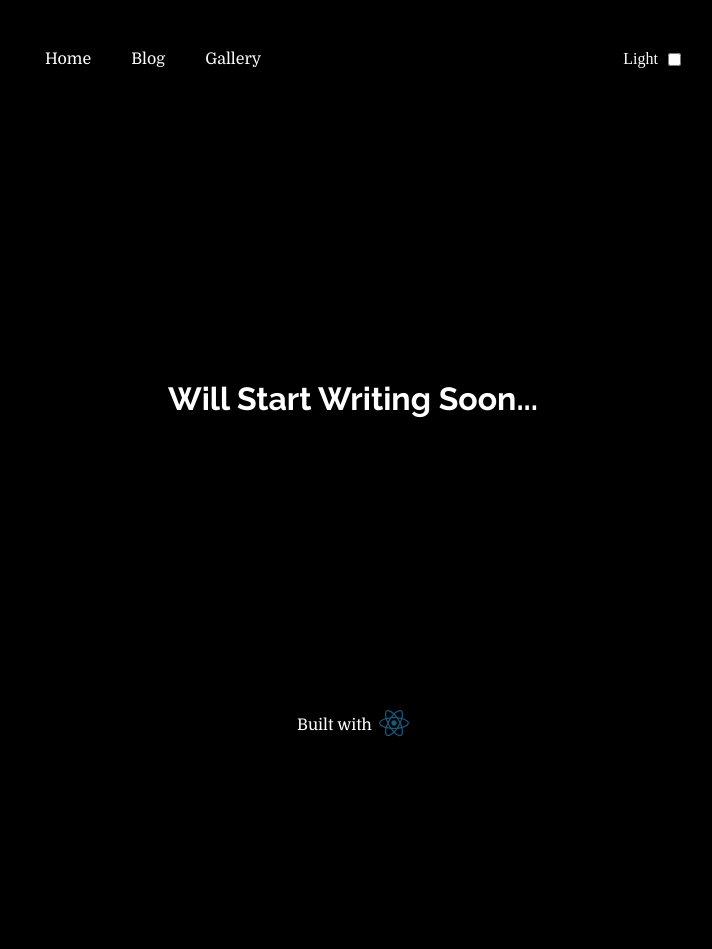
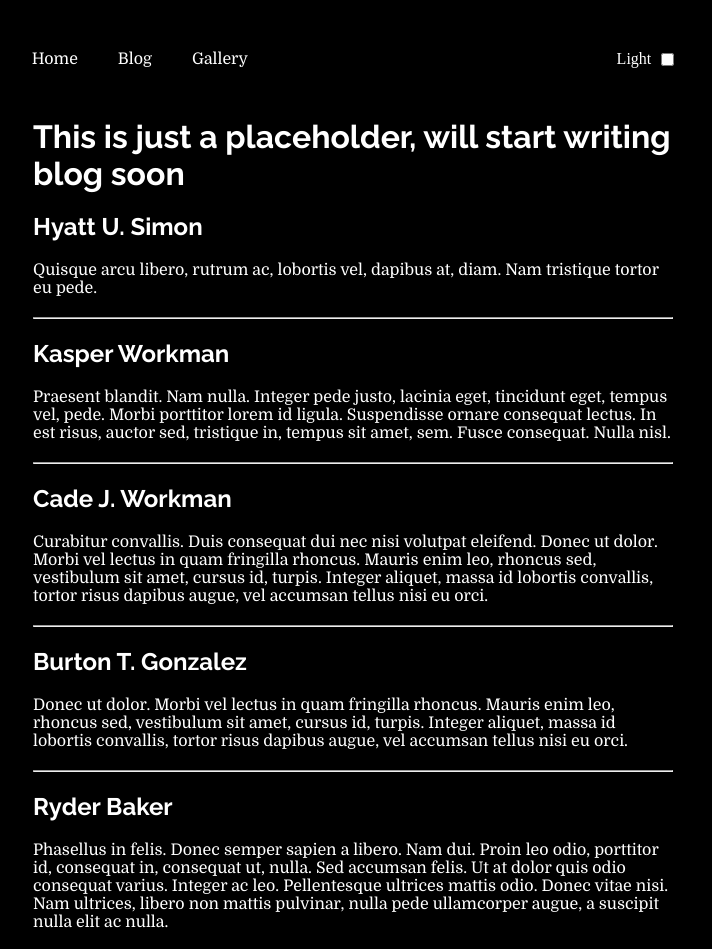
Before and after one commit to imshines/react-portfolio-new, a React (Create React App) app: page /blog in a window 1280 px wide. Shown: the top 949 px of the page, without its empty margins (287-999 px from the left). Before the commit the page ends 800 px from the top, so only its background shows below. Built offline with nearby package versions, Linux system fonts and the light colour scheme.

Commit message:
need more work

```diff
--- a/src/App.css
+++ b/src/App.css
@@ -47,6 +47,9 @@ a{
 
 .nav-item{
     margin: 0 20px;
+}
+.nav-item:nth-child(1){
+  margin-left: 0;
 }
 
 .hero{
--- a/src/App.js
+++ b/src/App.js
@@ -2,7 +2,7 @@ import React from 'react';
 import './App.css';
 import Header from './Components/Header'
 import Home from './Components/Home'
-import Blog from './Components/Blog'
+import Blog from './Components/Blog/Blog'
 import Footer from './Components/Footer'
 import {
   BrowserRouter as Router,
@@ -12,7 +12,9 @@ import {
 
 function App() {
   return (
-    <div className="container">
+    <div className="container"
+      // style={theme ? red : white}
+    >
       <Router>
         <Header />
         <Switch>
--- a/src/Components/Blog.js
+++ /dev/null
@@ -1,36 +0,0 @@
-import React from 'react'
-import './Blog.css'
-
-
-class BlogPost extends React.Component {
-    constructor(props) {
-        super(props);
-    }
-
-    render() {
-        return (
-            <div>
-                <div className="blog-post">
-                    <h2 className="blog-post-heading">
-                        All about lorem ipsum and its history
-                </h2>
-                    <p className="blog-post-content">
-                        Contrary to popular belief, Lorem Ipsum is not simply random text. It has roots in a piece of classical Latin literature from 45 BC, making it over 2000 years old. Richard McClintock, a Latin professor at Hampden-Sydney College in Virginia, looked up one of the more obscure Latin words, consectetur, from a Lorem Ipsum passage, and going through the cites of the word in classical literature, discovered the undoubtable source.
-                    </p>
-                </div>
-                <hr style={{marginTop: 20}}/>
-            </div>
-        );
-    }
-}
-
-
-function Blog() {
-    return (
-        <div className="blog-container">
-            <h1>Will Start Writing Soon...</h1>
-        </div>
-    )
-}
-
-export default Blog
--- a/src/Components/Blog.css
+++ b/src/Components/Blog/Blog.css
@@ -1,10 +1,6 @@
 .blog-container {
   margin: auto;
   width: 50vw;
-  height: 70vh;
-  display: flex;
-  justify-content: center;
-  align-items: center;
 }
 
 .blog-post-heading{
--- /dev/null
+++ b/src/Components/Blog/Blog.js
@@ -0,0 +1,41 @@
+import React from 'react'
+import './Blog.css'
+import data from '../../blogData';
+
+
+class BlogPost extends React.Component {
+    render() {
+        return (
+            <div>
+                <div className="blog-post">
+                    <h2 className="blog-post-heading">
+                        {this.props.blogHeading}
+                    </h2>
+                    <p className="blog-post-content">
+                        {this.props.blogContent}
+                    </p>
+                </div>
+                <hr style={{ marginTop: 20 }} />
+            </div>
+        );
+    }
+}
+
+
+function Blog() {
+
+    const blog = data.map(
+        (datas) => {
+           return <BlogPost key={datas.id} blogHeading = {datas.name} blogContent = {datas.description} />
+        }
+    )
+
+    return (
+        <div className="blog-container">
+            <h1>This is just a placeholder, will start writing blog soon</h1>
+            {blog}
+        </div>
+    )
+}
+
+export default Blog
--- a/src/Components/Header.js
+++ b/src/Components/Header.js
@@ -1,8 +1,5 @@
 import React, { Component } from 'react'
 import {
-    BrowserRouter as Router,
-    Switch,
-    Route,
     Link
 } from "react-router-dom";
 
@@ -22,7 +19,7 @@ class Header extends Component {
     }
 
     render() {
-        const red = {
+        /* const red = {
             backgroundColor: 'black',
             color: 'white',
             transition: 'background 0.5s ease, color 0.2s ease'
@@ -32,7 +29,7 @@ class Header extends Component {
             backgroundColor: 'white',
             color: 'black',
             transition: 'background 0.5s ease, color 0.2s ease'
-        }
+        } */
 
         return (
                 <div>
--- a/src/Components/Home.js
+++ b/src/Components/Home.js
@@ -44,11 +44,11 @@ function Home() {
                 <p>I build WebApps with high-fidelity user interface and well optimized apps which can run on both Desktop and Mobile with better performance.</p>
             </main>
             <section className="about" style={marginY}>
-                <div><img src={Photo} style={imageStyle} /></div>
+                <div><img src={Photo} style={imageStyle} aria-hidden alt="mohans photo"/></div>
                 <h2 style={marginBottom}>Mohan Kumar</h2>
                 <div style={marginBottom}>
                     <p>Bachelors in Computer Science Engineering Student. I'm intrested in tech and learning about new emerging technologies, I chose my path as a Web Developer in order to build Web Apps and Mobile Apps using JavaScript since it is my favorite language.</p>
-                    <p>I play Games and binge watch TV Series and Movies, I take photographs.</p>
+                    <p>I love to play Games and binge watch TV Series and Movies also take photographs as a hobby.</p>
                 </div>
                 <h3 style={marginBottom}>Some of my skills are,</h3>
                 <ul style={listStyle}>
--- /dev/null
+++ b/src/blogData.js
@@ -0,0 +1,54 @@
+const data = [
+    {
+        id:1,
+        name: 'Hyatt U. Simon',
+        description: "Quisque arcu libero, rutrum ac, lobortis vel, dapibus at, diam. Nam tristique tortor eu pede."
+    },
+    {
+        id:2,
+        name: 'Kasper Workman',
+        description: "Praesent blandit. Nam nulla. Integer pede justo, lacinia eget, tincidunt eget, tempus vel, pede. Morbi porttitor lorem id ligula. Suspendisse ornare consequat lectus. In est risus, auctor sed, tristique in, tempus sit amet, sem. Fusce consequat. Nulla nisl."
+    },
+    {
+        id:3,
+        name: 'Cade J. Workman',
+        description: "Curabitur convallis. Duis consequat dui nec nisi volutpat eleifend. Donec ut dolor. Morbi vel lectus in quam fringilla rhoncus. Mauris enim leo, rhoncus sed, vestibulum sit amet, cursus id, turpis. Integer aliquet, massa id lobortis convallis, tortor risus dapibus augue, vel accumsan tellus nisi eu orci."
+    },
+    {
+        id:4,
+        name: 'Burton T. Gonzalez',
+        description: "Donec ut dolor. Morbi vel lectus in quam fringilla rhoncus. Mauris enim leo, rhoncus sed, vestibulum sit amet, cursus id, turpis. Integer aliquet, massa id lobortis convallis, tortor risus dapibus augue, vel accumsan tellus nisi eu orci."
+    },
+    {
+        id:5,
+        name: 'Ryder Baker',
+        description: "Phasellus in felis. Donec semper sapien a libero. Nam dui. Proin leo odio, porttitor id, consequat in, consequat ut, nulla. Sed accumsan felis. Ut at dolor quis odio consequat varius. Integer ac leo. Pellentesque ultrices mattis odio. Donec vitae nisi. Nam ultrices, libero non mattis pulvinar, nulla pede ullamcorper augue, a suscipit nulla elit ac nulla."
+    },
+    {
+        id:6,
+        name: 'Beau U. Ayala',
+        description: "Lorem ipsum dolor sit amet, consectetuer adipiscing elit. Proin interdum mauris non ligula pellentesque ultrices. Phasellus id sapien in sapien iaculis congue. Vivamus metus arcu, adipiscing molestie, hendrerit at, vulputate vitae, nisl. Aenean lectus. Pellentesque eget nunc. Donec quis orci eget orci vehicula condimentum. Curabitur in libero ut massa volutpat convallis."
+    },
+    {
+        id:7,
+        name: 'Hedda Gardner',
+        description: "Quisque porta volutpat erat. Quisque erat eros, viverra eget, congue eget, semper rutrum, nulla. Nunc purus. Phasellus in felis."
+    },
+    {
+        id:8,
+        name: 'Althea X. Hoffman',
+        description: "Aenean lectus. Pellentesque eget nunc. Donec quis orci eget orci vehicula condimentum. Curabitur in libero ut massa volutpat convallis. Morbi odio odio, elementum eu, interdum eu, tincidunt in, leo. Maecenas pulvinar lobortis est. Phasellus sit amet erat. Nulla tempus. Vivamus in felis eu sapien cursus vestibulum."
+    },
+    {
+        id:9,
+        name: 'Harrison Q. Morrison',
+        description: "Aenean auctor gravida sem."
+    },
+    {
+        id:10,
+        name: 'Chester Morrow',
+        description: "Vestibulum sed magna at nunc commodo placerat. Praesent blandit. Nam nulla. Integer pede justo, lacinia eget, tincidunt eget, tempus vel, pede. Morbi porttitor lorem id ligula. Suspendisse ornare consequat lectus. In est risus, auctor sed, tristique in, tempus sit amet, sem. Fusce consequat. Nulla nisl. Nunc nisl."
+    }
+];
+
+export default data;
```
